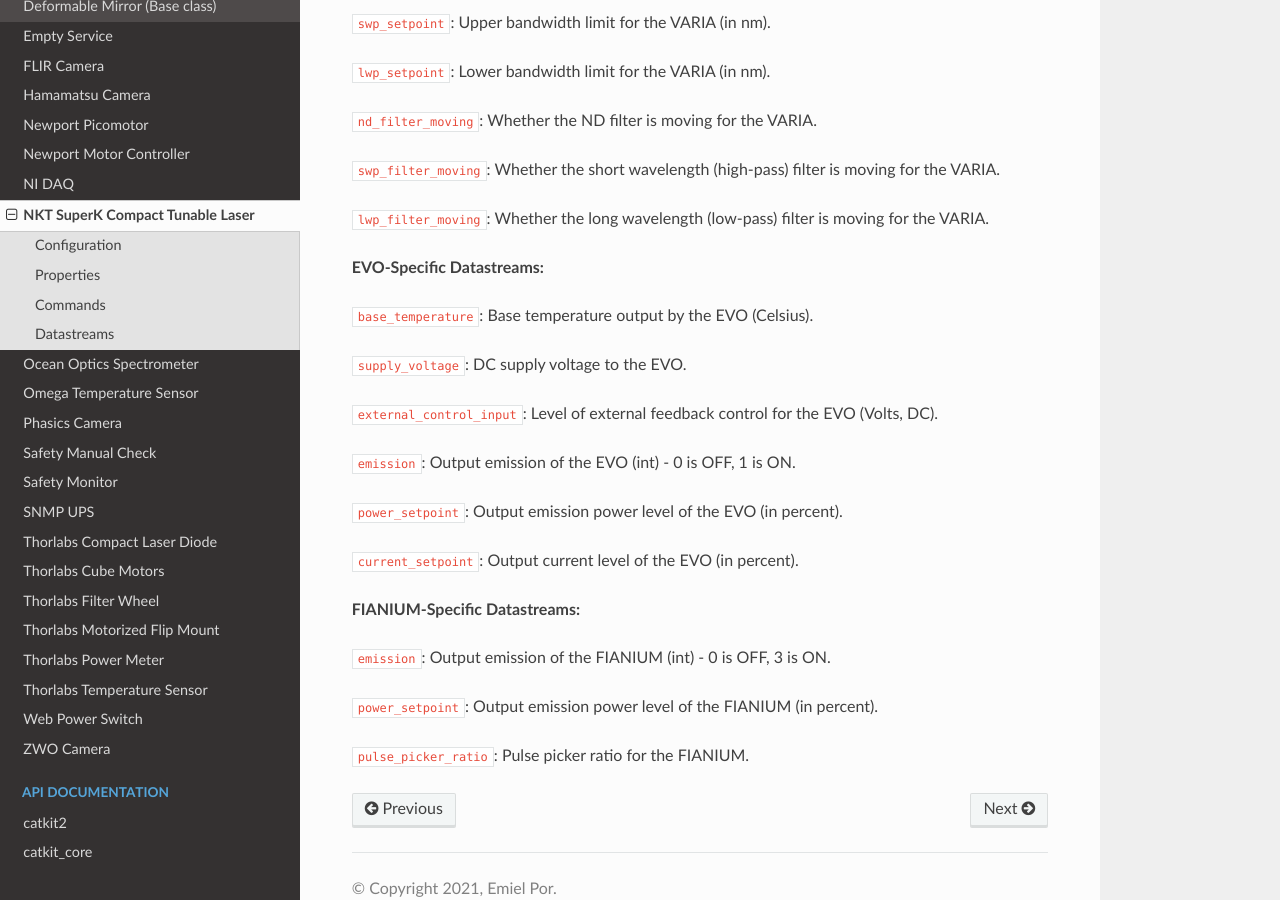
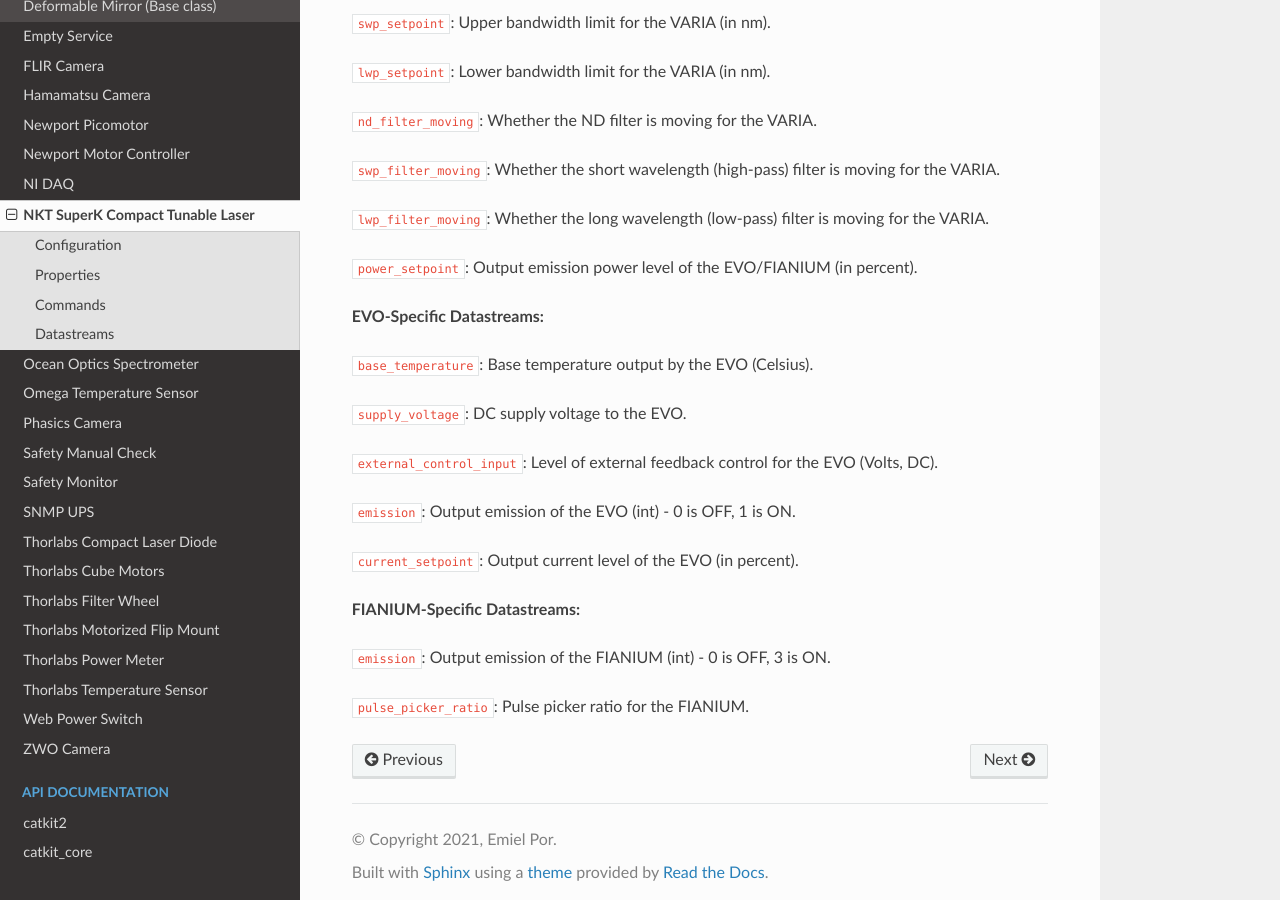
Before and after one commit to spacetelescope/catkit2, a Sphinx documentation site: the page built from docs/services/nkt_superk.rst, in a window 1280 px wide and 900 px high, scrolled down 1661 px. Built offline with Sphinx 7.4.7 and the Read the Docs theme 3.1.0, drawn with Linux system fonts in a browser that asks for light colours; some of the changed lines change nothing that is shown; some of the changed text lies outside the part shown.

Commit message:
Update docs

```diff
--- a/docs/services/nkt_superk.rst
+++ b/docs/services/nkt_superk.rst
@@ -21,7 +21,7 @@ Configuration
 .. code-block:: YAML
 
     nkt_superk:
-        service_type: nkt_superk_evo
+        service_type: nkt_superk_evo_hardware
         simulated_service_type: nkt_superk_evo_sim
         interface: nkt_superk_evo
         requires_safety: false
@@ -41,7 +41,7 @@ Configuration
 .. code-block:: YAML
 
     nkt_superk:
-        service_type: nkt_superk_fianium
+        service_type: nkt_superk_fianium_hardware
         simulated_service_type: nkt_superk_fianium_sim
         interface: nkt_superk_fianium
         requires_safety: false
@@ -87,6 +87,8 @@ Datastreams
 
 ``lwp_filter_moving``: Whether the long wavelength (low-pass) filter is moving for the VARIA.
 
+``power_setpoint``: Output emission power level of the EVO/FIANIUM (in percent).
+
 **EVO-Specific Datastreams:**
 
 ``base_temperature``: Base temperature output by the EVO (Celsius).
@@ -97,14 +99,10 @@ Datastreams
 
 ``emission``: Output emission of the EVO (int) - 0 is OFF, 1 is ON.
 
-``power_setpoint``: Output emission power level of the EVO (in percent).
-
 ``current_setpoint``: Output current level of the EVO (in percent).
 
 **FIANIUM-Specific Datastreams:**
 
 ``emission``: Output emission of the FIANIUM (int) - 0 is OFF, 3 is ON.
 
-``power_setpoint``: Output emission power level of the FIANIUM (in percent).
-
 ``pulse_picker_ratio``: Pulse picker ratio for the FIANIUM.
```
